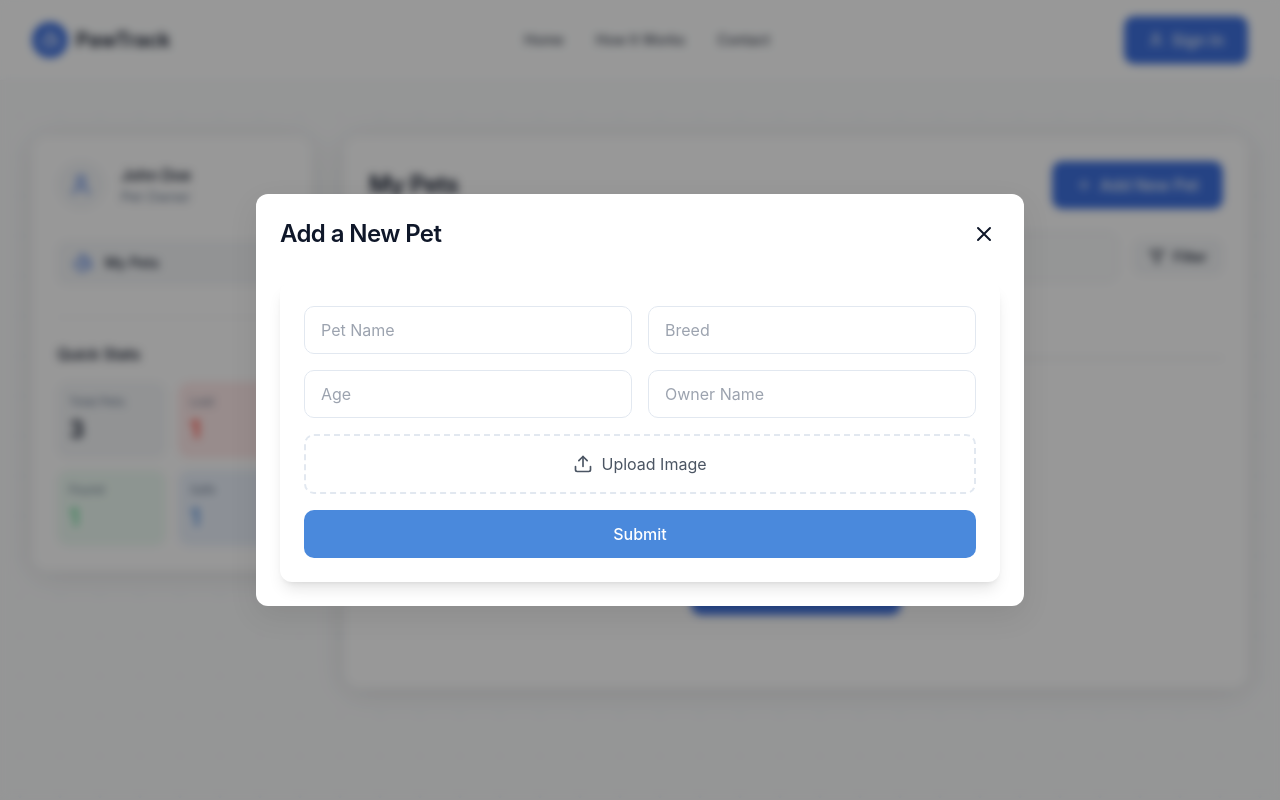
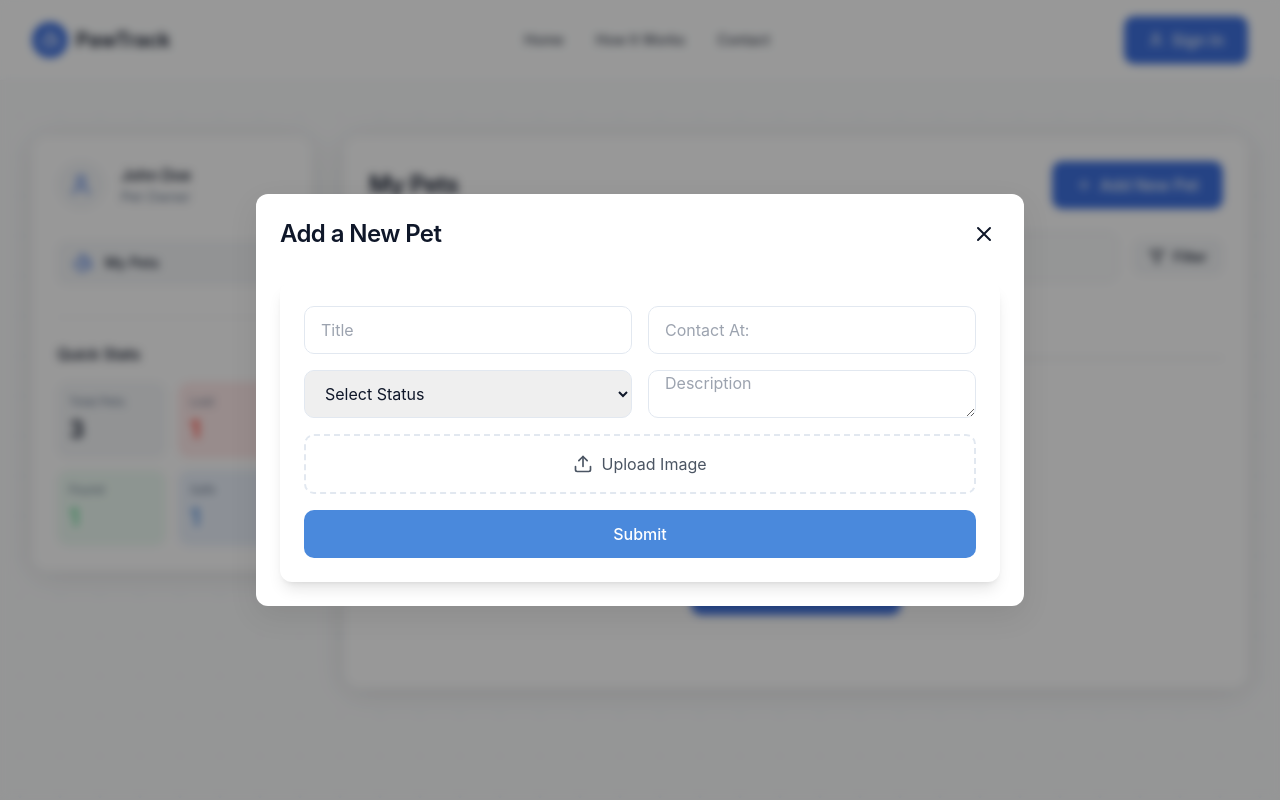
Before and after one commit to husanaulakh/GDSC-Hackathon-RFID-Pet-ID, a React (Vite) app: page /dashboard in a window 1280 px wide. Both pictures are taken after typing "Sample" into the empty fields and a click on the button "Add New Pet". Shown: the top 800 px of the page. Built offline with nearby package versions, Linux system fonts and the light colour scheme.

Commit message:
Pet Form Modal

```diff
--- a/src/components/AddPetForm.tsx
+++ b/src/components/AddPetForm.tsx
@@ -1,59 +1,65 @@
 import { useState } from 'react';
 import { Upload, Image, Text } from 'lucide-react';
+import supabase from '@/supabaseClient';
 
 export default function PetForm() {
     const [formData, setFormData] = useState({
-        name: '',
-        breed: '',
-        age: '',
-        owner: '',
-        image: null,
+        title: '',
+        description: '',
+        contact_at: '',
+        image: '',
+        status: '',
     });
 
     const handleChange = (e) => {
         setFormData({ ...formData, [e.target.name]: e.target.value });
+        console.log(formData);
     };
 
     const handleImageChange = (e) => {
         if (e.target.files[0]) {
             setFormData({ ...formData, image: URL.createObjectURL(e.target.files[0]) });
+            console.log(formData);
         }
     };
+
+    const handleSubmit = () => {
+        supabase.from("user_pets").insert(formData);
+    }
 
     return (
         <form className="mt-8 grid grid-cols-1 md:grid-cols-2 gap-4 p-6 bg-white shadow-lg rounded-lg">
             <input
                 type="text"
-                name="name"
-                placeholder="Pet Name"
-                value={formData.name}
+                name="title"
+                placeholder="Title"
+                value={formData.title}
                 onChange={handleChange}
                 className="h-12 px-4 border rounded-md focus:outline-none focus:ring-2 focus:ring-pet-blue"
             />
             <input
                 type="text"
-                name="breed"
-                placeholder="Breed"
-                value={formData.breed}
+                name="contact_at"
+                placeholder="Contact At:"
+                value={formData.contact_at}
                 onChange={handleChange}
                 className="h-12 px-4 border rounded-md focus:outline-none focus:ring-2 focus:ring-pet-blue"
             />
-            <input
-                type="text"
-                name="age"
-                placeholder="Age"
-                value={formData.age}
-                onChange={handleChange}
-                className="h-12 px-4 border rounded-md focus:outline-none focus:ring-2 focus:ring-pet-blue"
-            />
-            <input
-                type="text"
-                name="owner"
-                placeholder="Owner Name"
-                value={formData.owner}
-                onChange={handleChange}
-                className="h-12 px-4 border rounded-md focus:outline-none focus:ring-2 focus:ring-pet-blue"
-            />
+            <select
+            className="h-12 px-4 border rounded-md focus:outline-none focus:ring-2 focus:ring-pet-blue"
+            >
+                <option value="">Select Status</option>
+                <option value="lost">Lost</option>
+                <option value="found">Found</option>
+                <option value="safe">Safe</option>
+            </select>
+                <textarea
+                    name="description"
+                    placeholder="Description"
+                    value={formData.description}
+                    onChange={handleChange}
+                    className="h-12 px-4 border rounded-md focus:outline-none focus:ring-2 focus:ring-pet-blue"
+                />
             <div className="col-span-2 flex flex-col items-center justify-center border-2 border-dashed rounded-md p-4 cursor-pointer hover:bg-gray-100">
                 <label className="flex items-center gap-2 text-gray-600 cursor-pointer">
                     <Upload className="h-5 w-5" />
@@ -62,7 +68,8 @@ export default function PetForm() {
                 </label>
                 {formData.image && <img src={formData.image} alt="Preview" className="mt-4 h-24 w-24 object-cover rounded-md" />}
             </div>
-            <button type="submit" className="col-span-2 bg-pet-blue text-white h-12 rounded-md font-medium hover:bg-blue-700">Submit</button>
+            <button type="submit" className="col-span-2 bg-pet-blue text-white h-12 rounded-md font-medium hover:bg-blue-700"
+            onClick={() => handleSubmit}>Submit</button>
         </form>
     );
 }
```
Also changed, not shown: 1 other file (tests, documents, lock files or other folders).
